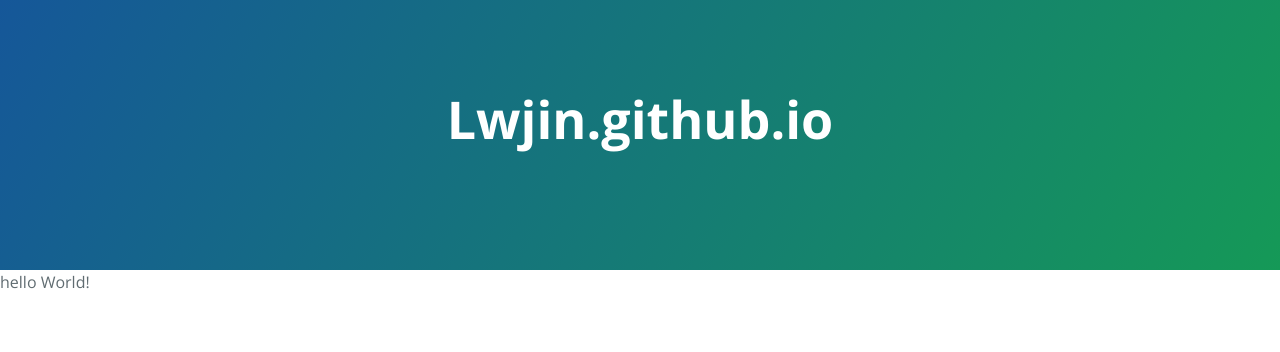
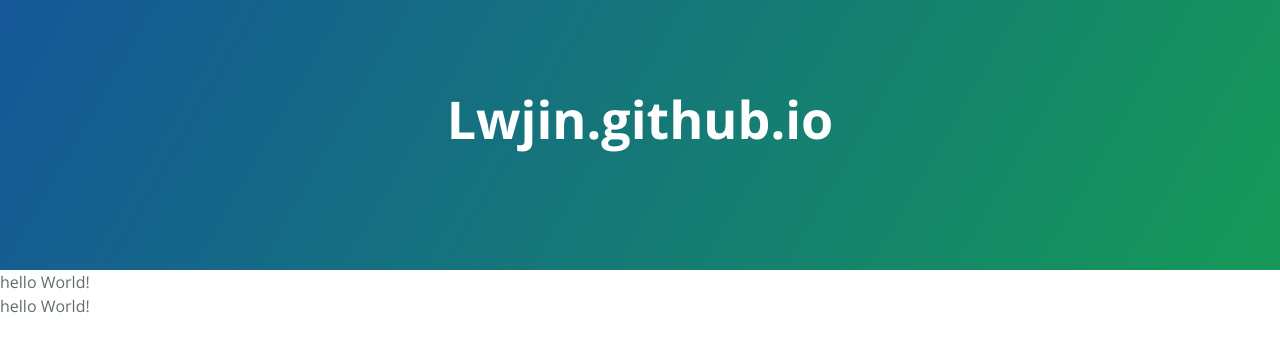
Before and after one commit to Lwjin/Lwjin.gitHub.io, a plain HTML site: page index.html in a window 1280 px wide. Drawn offline with nearby package versions, Linux system fonts and the light colour scheme.

Commit message:
这是第一次修改

```diff
--- a/index.html
+++ b/index.html
@@ -16,7 +16,6 @@
     </section>
 
    <section>hello World!</section>
-
-
+   <section>hello World!</section>
   </body>
 </html>
```
